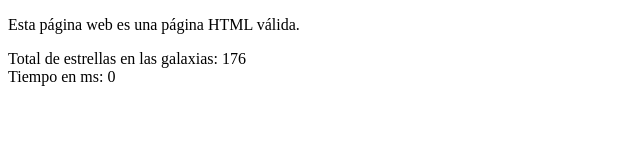
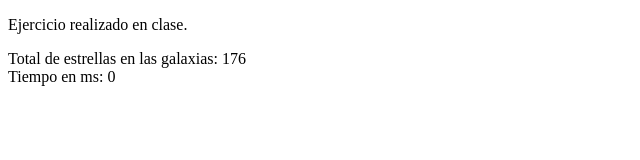
Before and after one commit to MiguelAngelIF/curso-mongo-db, a plain HTML site: page index.html in a window 1280 px wide. Shown: the whole page, without its empty margins (0-640 px from the left). Drawn offline with Linux system fonts and the light colour scheme.

Commit message:
Update index.html

```diff
--- a/index.html
+++ b/index.html
@@ -9,7 +9,7 @@
 </head>
 
 <body>
-  <p>Esta página web es una página HTML válida.</p>
+  <p>Ejercicio realizado en clase.</p>
   <script src="script.js"></script>
 </body>
 </html>
```
